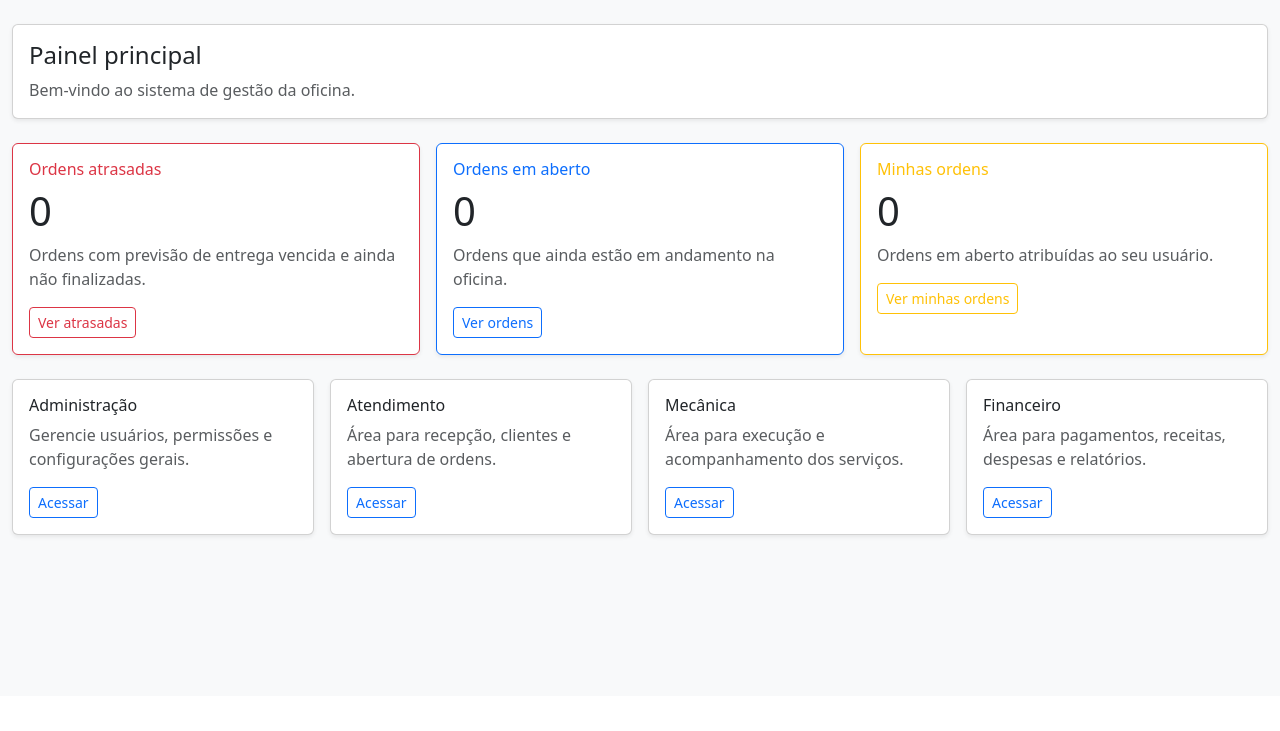
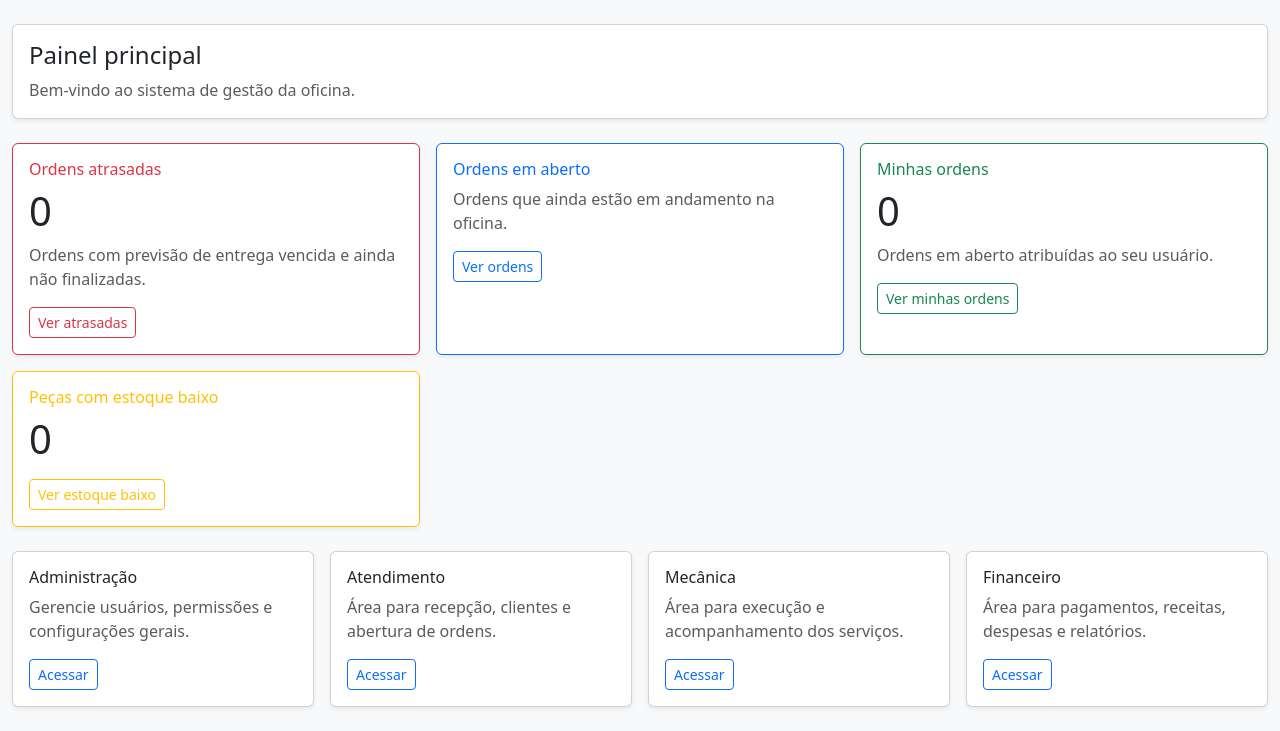
Before and after one commit to CesarBerbel/motormind_old, a Django app: page /conta/painel/ in a window 1280 px wide; the page is wider, and only the part inside the window is pictured. Shown: the part 104-835 px from the top of that part. Before the commit the page ends 642 px from the top of that part, so only its background shows below. Run offline with Django 5.2, Linux system fonts and the light colour scheme; the visitor is signed in with stand-in values (Sample User, id 1); data that the repository does not hold is empty.

Commit message:
feat(inventory): add low stock counter to dashboard

```diff
--- a/accounts/views.py
+++ b/accounts/views.py
@@ -4,6 +4,7 @@ from django.contrib.auth.decorators import login_required
 from django.shortcuts import redirect, render
 from django.utils import timezone
 
+from inventory.selectors import count_low_stock_parts
 from service_orders.models import ServiceOrder
 
 from .forms import CustomUserCreationForm, EmailAuthenticationForm
@@ -86,7 +87,7 @@ def login_view(request):
 @login_required
 def dashboard_view(request):
     """
-    Show protected dashboard page with operational counters.
+    Show main dashboard with operational counters.
     """
     today = timezone.localdate()
 
@@ -98,17 +99,10 @@ def dashboard_view(request):
             status__in=[
                 ServiceOrder.Status.FINISHED,
                 ServiceOrder.Status.CANCELED,
-            ],
+            ]
         )
         .count()
     )
-
-    open_service_orders_count = ServiceOrder.objects.exclude(
-        status__in=[
-            ServiceOrder.Status.FINISHED,
-            ServiceOrder.Status.CANCELED,
-        ],
-    ).count()
 
     assigned_to_me_count = (
         ServiceOrder.objects.filter(
@@ -118,18 +112,20 @@ def dashboard_view(request):
             status__in=[
                 ServiceOrder.Status.FINISHED,
                 ServiceOrder.Status.CANCELED,
-            ],
+            ]
         )
         .count()
     )
+
+    low_stock_parts_count = count_low_stock_parts()
 
     return render(
         request,
         "accounts/dashboard.html",
         {
             "overdue_service_orders_count": overdue_service_orders_count,
-            "open_service_orders_count": open_service_orders_count,
             "assigned_to_me_count": assigned_to_me_count,
+            "low_stock_parts_count": low_stock_parts_count,
         },
     )
 
--- /dev/null
+++ b/inventory/selectors.py
@@ -0,0 +1,26 @@
+from inventory.models import Part
+
+
+def get_active_parts():
+    """
+    Return active inventory parts.
+    """
+    return Part.objects.filter(
+        is_active=True,
+    ).order_by(
+        "name",
+    )
+
+
+def get_low_stock_parts():
+    """
+    Return active parts with current stock less than or equal to minimum stock.
+    """
+    return [part for part in get_active_parts() if part.is_low_stock]
+
+
+def count_low_stock_parts():
+    """
+    Count active parts with low stock.
+    """
+    return len(get_low_stock_parts())
--- a/templates/accounts/dashboard.html
+++ b/templates/accounts/dashboard.html
@@ -82,10 +82,10 @@
     </div>
 
     <div class="col-md-4">
-        <div class="card shadow-sm h-100 border-warning">
+        <div class="card shadow-sm h-100 border-success">
             <div class="card-body">
 
-                <h2 class="h6 text-warning">
+                <h2 class="h6 text-success">
                     Minhas ordens
                 </h2>
 
@@ -98,11 +98,29 @@
                 </p>
 
                 {% if request.user|has_group:"Mecânico" %}
-                    <a href="{% url 'service_orders:service_order_board' %}?mechanic={{ request.user.pk }}" class="btn btn-outline-warning btn-sm">
+                    <a href="{% url 'service_orders:service_order_board' %}?mechanic={{ request.user.pk }}" class="btn btn-outline-success btn-sm">
                         Ver minhas ordens
                     </a>
                 {% endif %}
 
+            </div>
+        </div>
+    </div>
+
+    <div class="col-md-4">
+        <div class="card shadow-sm border-warning h-100">
+            <div class="card-body">
+                <h2 class="h6 text-warning">
+                    Peças com estoque baixo
+                </h2>
+
+                <p class="display-6 mb-3">
+                    {{ low_stock_parts_count }}
+                </p>
+
+                <a href="{% url 'inventory:part_list' %}?low_stock=1" class="btn btn-outline-warning btn-sm">
+                    Ver estoque baixo
+                </a>
             </div>
         </div>
     </div>
```
Also changed, not shown: inventory/tests/test_dashboard.py (added, +57 -0 lines), inventory/tests/test_service_order_financial_summary.py (line endings or trailing spaces).
